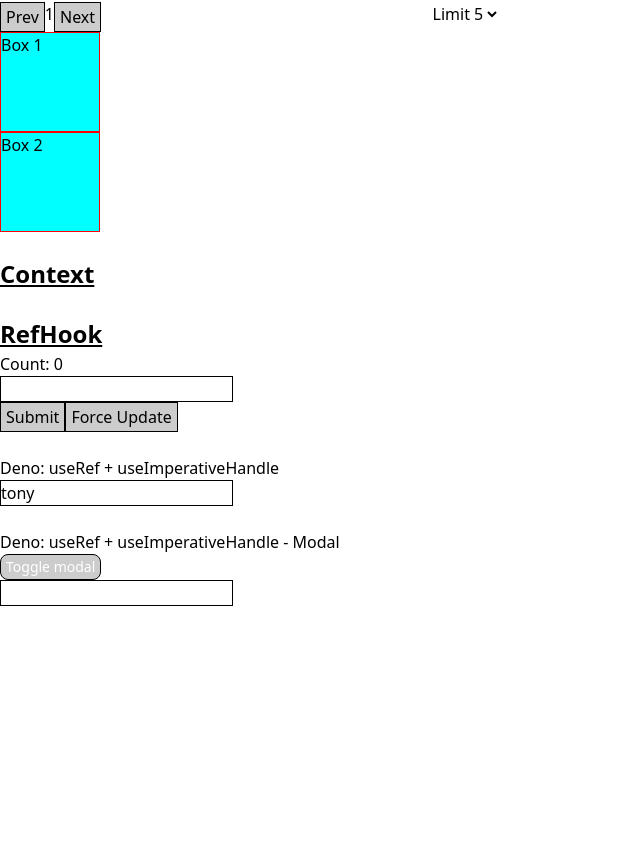
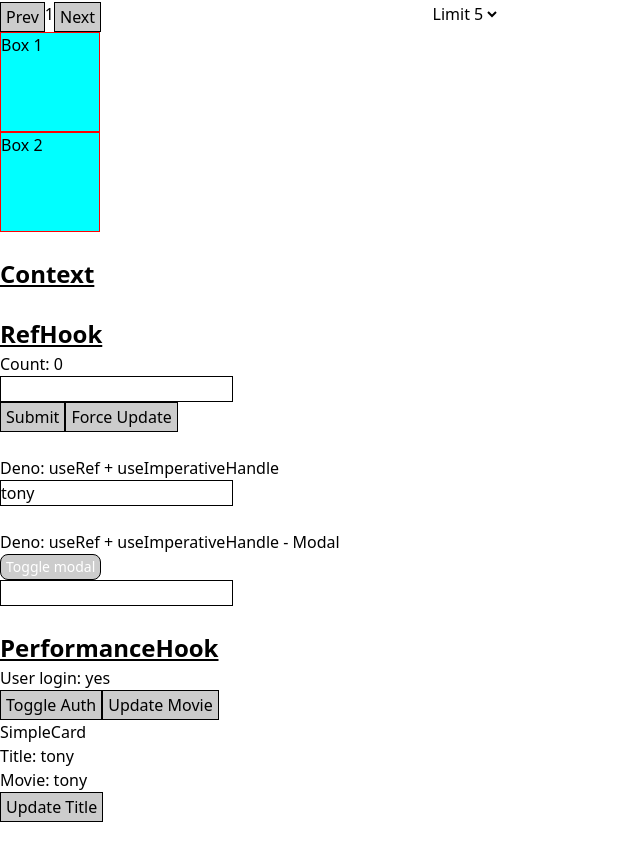
Before and after one commit to pyke1501/React-course, a React (Vite) app: page / in a window 1280 px wide. Shown: the part 2570-3430 px from the top of the page, without its empty margins (0-640 px from the left). Before the commit the page ends 3320 px from the top, so only its background shows below. Built offline with nearby package versions, Linux system fonts and the light colour scheme; no server answers.

Commit message:
performance hook

```diff
--- a/src/App.tsx
+++ b/src/App.tsx
@@ -13,6 +13,7 @@ import EffectHook from "./pages/fundamental/EffectHook";
 import HoangGenerateBox from "./sampleApp/hoang/HoangGenerateBox"
 import Context from "./pages/fundamental/Context"
 import RefHook from "./pages/fundamental/RefHook"
+import PerformanceHook from "./pages/fundamental/PerformanceHook"
 
 function App() {
   return (
@@ -62,6 +63,9 @@ function App() {
 
       <RefHook />
 
+      <br />
+      <PerformanceHook />
+
       <br /><br /><br />
       <br /><br /><br />
     </>
--- /dev/null
+++ b/src/components/ui/card/simple-card.tsx
@@ -0,0 +1,36 @@
+import React from 'react'
+
+interface SimpleCardProps {
+  title: string,
+  movie: {
+    name: string,
+    year: number
+  },
+  updateTitle: () => void
+}
+
+function SimpleCard({ title, movie, updateTitle }: SimpleCardProps) {
+
+  console.log('SimpleCard re-render')
+  return (
+    <div>
+      <h4>SimpleCard</h4>
+      Title: {title} <br />
+      Movie: {movie.name} <br />
+       <button type='button' onClick={updateTitle}>Update Title</button>
+    </div>
+  )
+}
+
+export default React.memo(SimpleCard);
+
+// export default React.memo(SimpleCard, customEqual);
+
+// function customEqual(prevProps: any, nextProps: any) {
+//   console.log('customEqual: ', {
+//     prevProps,
+//     nextProps
+//   });
+
+//   return prevProps.movie.name === nextProps.movie.name;
+// }
--- /dev/null
+++ b/src/pages/fundamental/PerformanceHook.tsx
@@ -0,0 +1,90 @@
+import React, { useCallback } from 'react'
+import SimpleCard from '../../components/ui/card/simple-card'
+
+/*
+- data type in javascript
+  - primitive type: number, string, boolean, null, undefiend, symbol => compare value
+  - non-primitive type: array, object, function ... => compare reference
+
+- làm sao để biết component A re-render dư thừa
+    - nếu 1 state B thay đổi, mà nó không liên quan đến component A -> component A re-render => component A re-render dư thừa
+- làm sao để optimize performance react component
+  - để optimize performance react component thì ta phải prevent component re-render dư thừa
+  - ta sẽ xài memo, useMemo, useCallback để optimize performance react
+
+memo:
+  - Higher order-component. -> nhận vào 1 component và render component
+  - Prevent the component re-render unnecessary.
+  - It takes 2 arguments: one for React Component, one for custom compare (option).
+  - Shallow comparison.
+      objectA = {
+        firstName: 'tony',
+        lastName: 'nguyen',
+        address: {
+          name: 'dang van ngu',
+          ward: 14
+        }
+      }
+      objectB = {
+        firstName: 'tony',
+        lastName: 'nguyen',
+        address: {
+          name: 'dang van ngu',
+          ward: 14
+        }
+      }
+  - deep comparison
+
+useCallback:
+- Returns  a memorized callback function.
+- Callback function will re-runs if one of the dependencies has changed.
+
+*/
+
+function PerformanceHook() {
+  const [isAuth, setIsAuth] = React.useState(true);
+  const [title, setTitle] = React.useState('tony');
+  const [movie, setMovie] = React.useState({
+    name: 'tony',
+    year: 1998
+  });
+
+  function toggleAuth() {
+    setIsAuth(prev => !prev)
+  }
+
+  // re-created every component re-render
+  // function updateTitle() {
+  //   setTitle(prev => prev + Date.now())
+  // }
+
+  const updateTitle = React.useCallback(() => {
+    setTitle(prev => prev + Date.now())
+  }, [])
+
+  function updateMovie() {
+    setMovie(prev => ({
+      ...prev,
+      name: prev.name + Date.now()
+    }))
+  }
+
+  console.log('PerformanceHook re-render')
+  return (
+    <div>
+      <h1>PerformanceHook</h1>
+      User login: {isAuth ? 'yes' : 'no'} <br />
+      <button type='button' onClick={toggleAuth}>Toggle Auth</button>
+
+      <button type='button' onClick={updateMovie}>Update Movie</button>
+
+      <SimpleCard
+        title={title}
+        movie={movie}
+        updateTitle={updateTitle}
+      />
+    </div>
+  )
+}
+
+export default PerformanceHook
```
